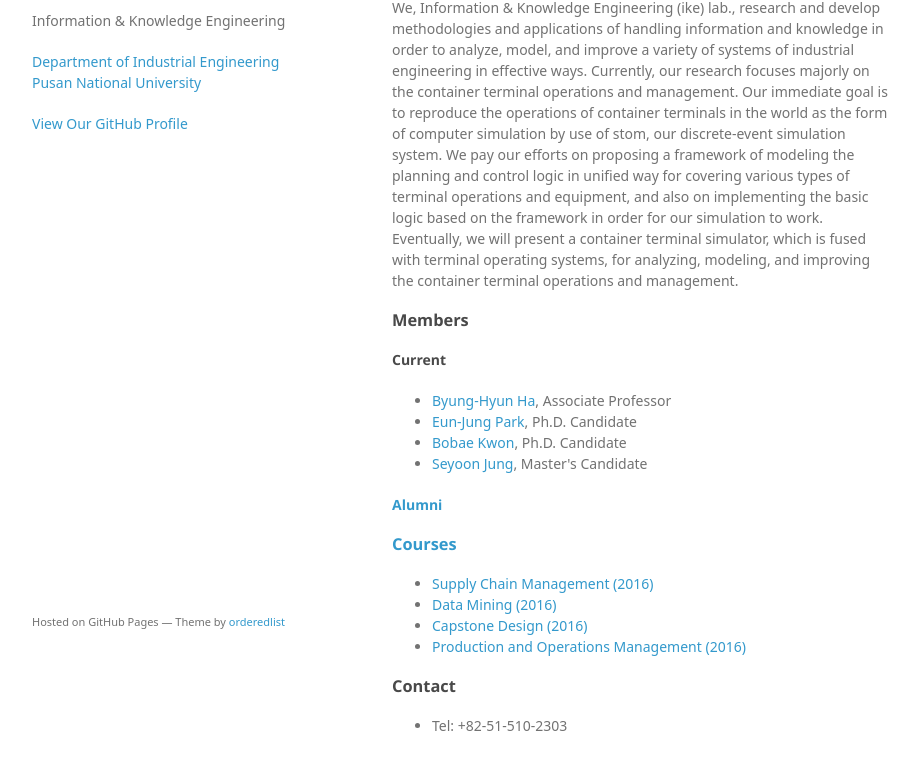
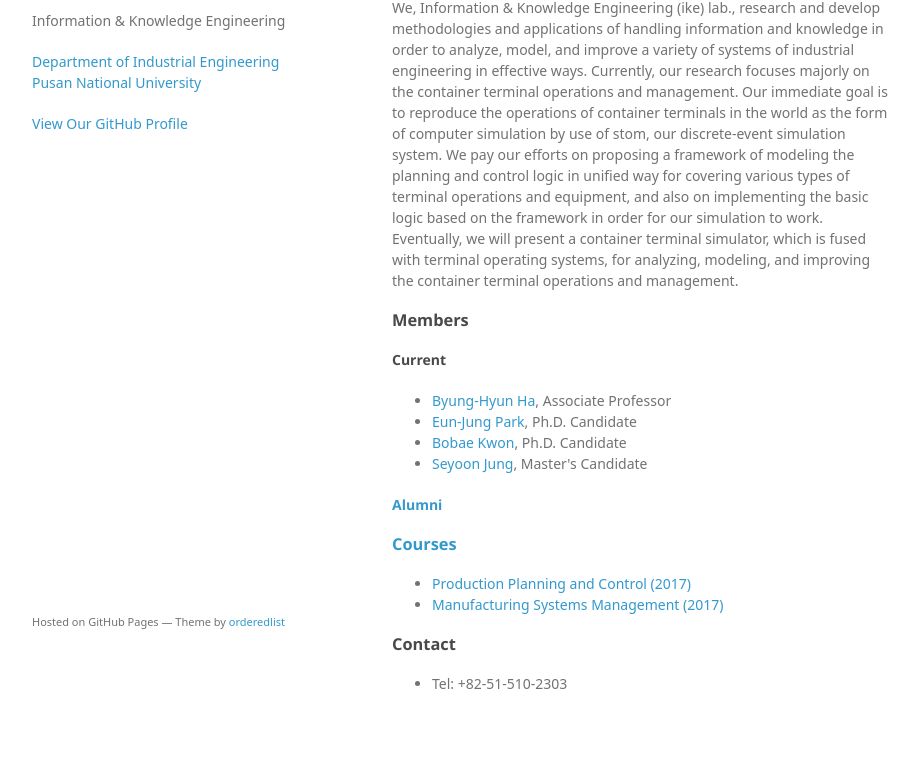
Before and after one commit to ikelab/ikelab.github.io, a plain HTML site: page index.html in a window 1280 px wide. Shown: the part 99-868 px from the top of the page, without its empty margins (178-1096 px from the left). Drawn offline with Linux system fonts and the light colour scheme; a web font is replaced by a local one.

Commit message:
Update index.html

```diff
--- a/index.html
+++ b/index.html
@@ -54,10 +54,8 @@
 <a id="courses" class="anchor" href="#courses" aria-hidden="true"><span aria-hidden="true" class="octicon octicon-link"></span></a><a href="https://github.com/ikelab/courses/wiki">Courses</a></h3>
 
 <ul>
-<li><a href="https://github.com/ikelab/courses/wiki/Supply-Chain-Management-%282016%29">Supply Chain Management (2016)</a></li>
-<li><a href="https://github.com/ikelab/courses/wiki/Data-Mining-%282016%29">Data Mining (2016)</a></li>
-<li><a href="https://github.com/ikelab/courses/wiki/Capstone-Design-%282016%29">Capstone Design (2016)</a></li>
-<li><a href="https://github.com/ikelab/courses/wiki/Production-and-Operations-Management-%282016%29">Production and Operations Management (2016)</a></li>
+<li><a href="https://github.com/ikelab/courses/wiki/Production-Planning-and-Control-%282017%29">Production Planning and Control (2017)</a></li>
+<li><a href="https://github.com/ikelab/courses/wiki/Manufacturing-Systems-Management-%282017%29">Manufacturing Systems Management (2017)</a></li>
 </ul>
 
 <h3>
```
